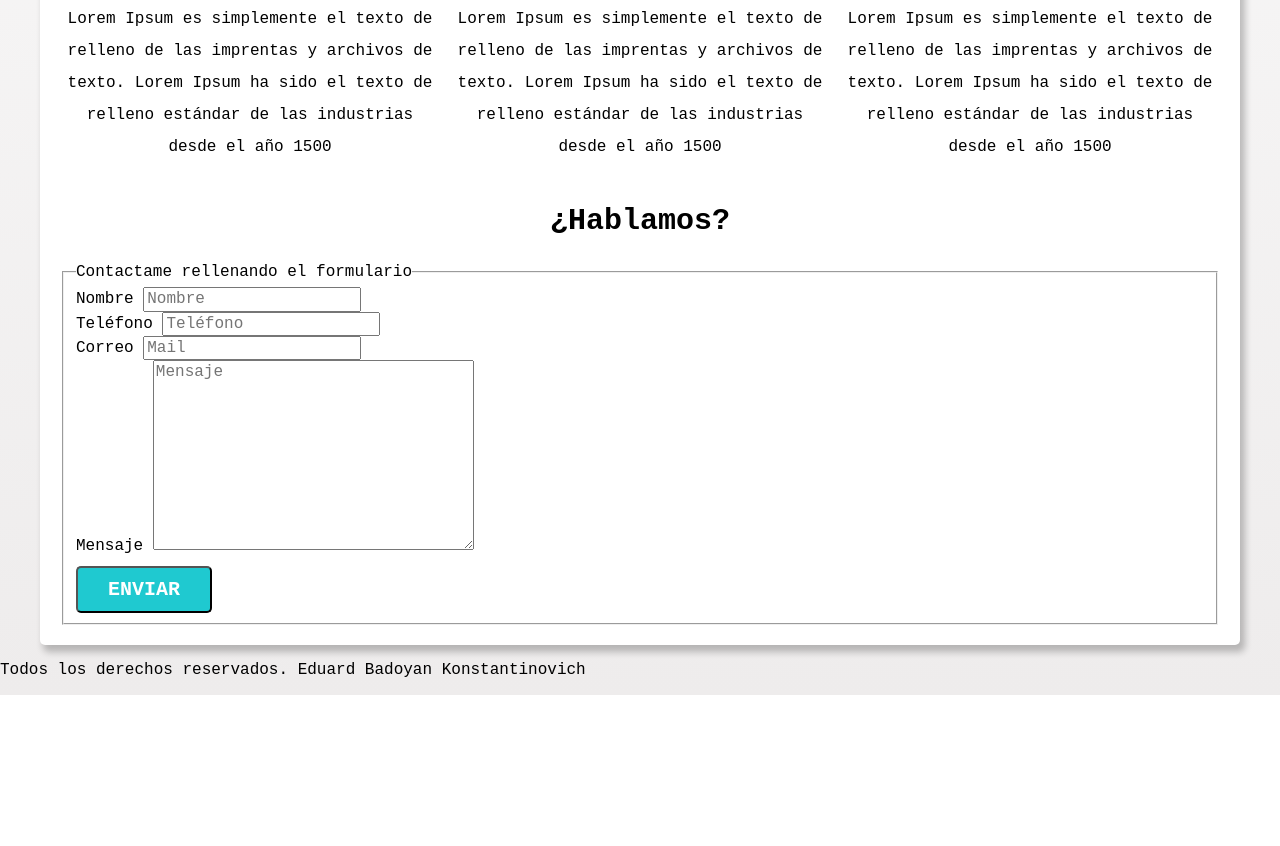
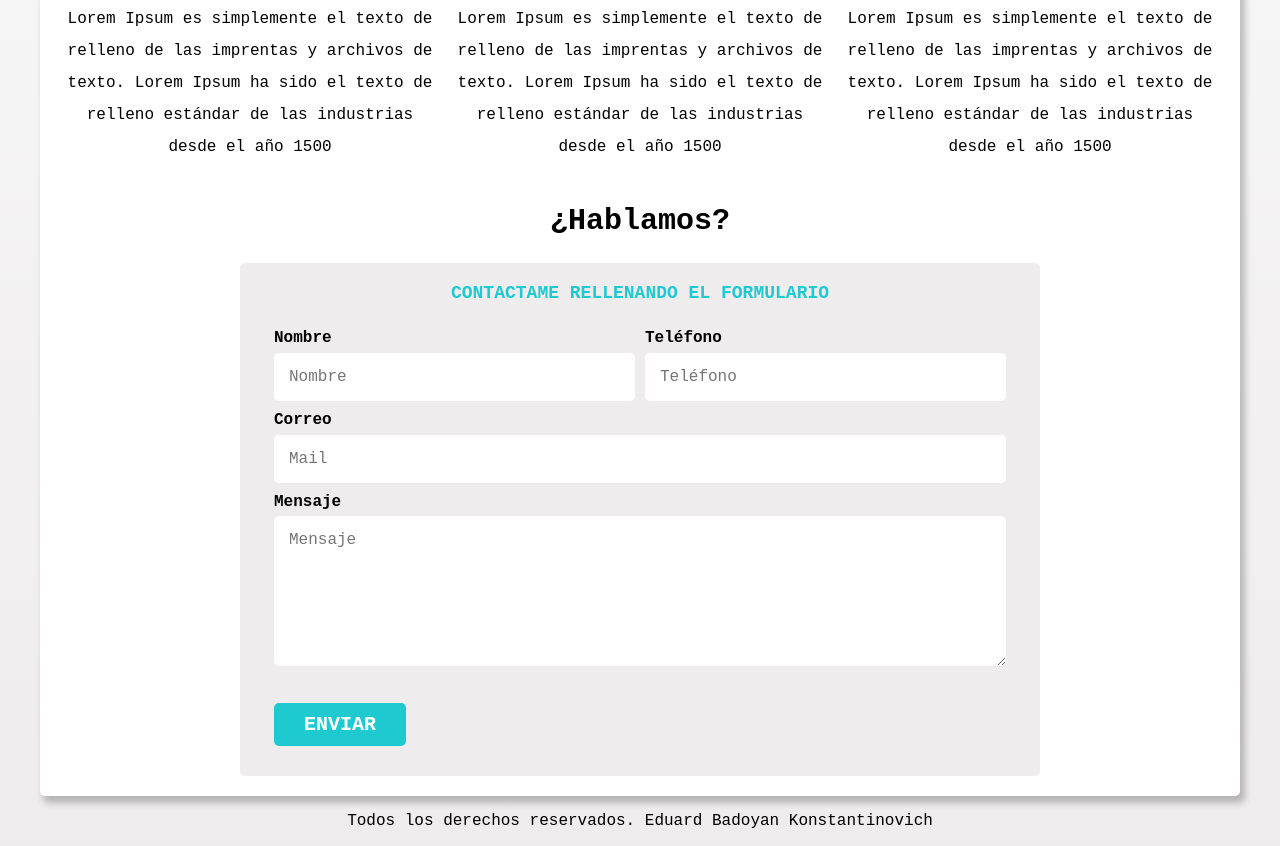
Before and after one commit to Maggot-Edu/Free, a plain HTML site: page index.html in a window 1280 px wide. Shown: the part 963-1809 px from the top of the page. Before the commit the page ends 1658 px from the top, so only its background shows below. Drawn offline with Linux system fonts and the light colour scheme.

Commit message:
Estilos formulario y footer

```diff
--- a/css/style.css
+++ b/css/style.css
@@ -11,6 +11,7 @@
 2- Inicio menu principal
 3- Inicio Cabecera e imagen
 4- Contenido principal
+5- Formulario Contacto
 */
 /******************************1************************************/
 /* Inicio GLOBALES */
@@ -58,6 +59,7 @@ h1, h2, h3 {
     border-radius: .5rem;
     width: 90%;
     text-align: center;
+    border: none; /*boton enviar*/
 }
 @media (min-width: 768px){
     .boton {
@@ -92,8 +94,24 @@ h1, h2, h3 {
     background-color: var(--principal);
     color: var(--oscuro);
     font-weight: bold;
+    cursor: pointer;
 }
 /* Fin menu principal */
+/*Utilidades*/
+.w-100 {
+    width: 100%;
+}
+@media (min-width: 768px) {
+    .w-100 {
+        width: auto;
+    }
+}
+.flex {
+    display: flex;
+}
+.alinear-d{
+    justify-content: flex-end;
+}
 /******************************3************************************/
 /* Inicio Cabecera e imagen */
 .hero {
@@ -162,3 +180,60 @@ h1, h2, h3 {
     align-items: center;
 }
 /* Inicio contenido principal */
+/******************************5************************************/
+/* Inicio Formulario Contacto */
+.formulario{
+    background-color: var(--gris);
+    width: min(80rem, 100%); /*Coge el valor mas pequeño*/
+    margin: 0 auto;
+    padding: 2rem;
+    border-radius: .5rem;
+}
+.formulario fieldset {
+    border: none;
+}
+.formulario legend {
+    text-align: center;
+    font-size: 1.8rem;
+    text-transform: uppercase;
+    font-weight: bold;
+    margin-bottom: 2rem;
+    color: var(--secundario);
+}
+
+@media (min-width: 768px) {
+    .campos{
+        display: grid;
+        grid-template-columns: 1fr 1fr;
+        grid-template-rows: auto auto 20rem;
+        column-gap: 1rem;
+    }
+    .campo:nth-child(3), .campo:nth-child(4) {
+        grid-column: 1 / 3;
+    }
+}
+.campo {
+    margin-bottom: 1rem;
+}
+.campo label {
+    color: var(--oscuro );
+    font-weight: bold;
+    margin-bottom: .5rem;
+    display: block;
+}
+.campo textarea {
+    height: 15rem;
+}
+.input-text {
+    width: 100%;
+    border: none;
+    padding: 1.5rem;
+    border-radius: .5rem;
+}
+/* Fin Formulario Contacto */
+/******************************6************************************/
+/*Inicio footer*/
+footer {
+    text-align: center;
+}
+/*Fin footer*/
--- a/index.html
+++ b/index.html
@@ -115,7 +115,7 @@
                             </div>
                             <div class="campo">
                                 <label>Mensaje</label>
-                                <textarea class="input-text" name="" id="" cols="30" rows="10"  placeholder="Mensaje"></textarea>
+                                <textarea class="input-text" name="" id="" cols="15" rows="10"  placeholder="Mensaje"></textarea>
                             </div>
                         </div> <!--formulario-campos-->
                         <div class="alinear-d">
```
